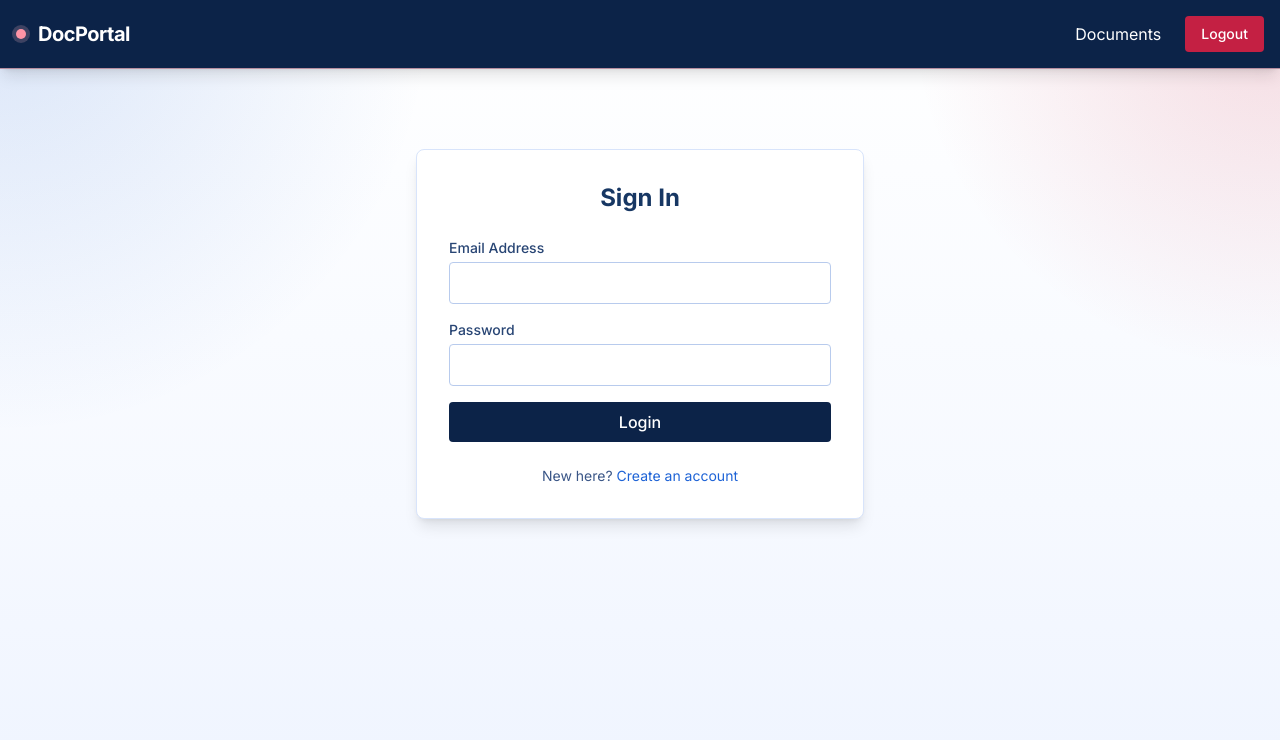
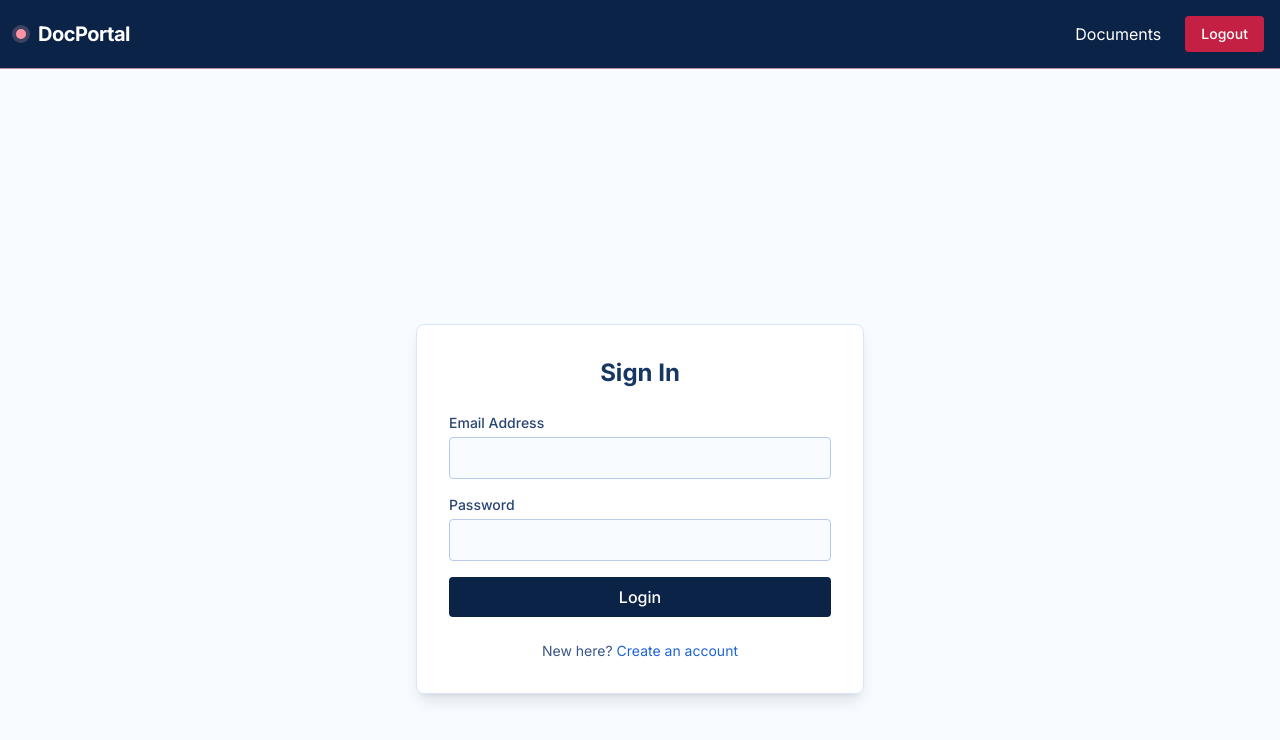
Before and after one commit to kattasuryavardhanreddy/docman, a Next.js app in the folder Frontend/docman/: page /login in a window 1280 px wide. Shown: the top 740 px of the page. Built offline with nearby package versions, Linux system fonts and the light colour scheme.

Commit message:
Refactor login page layout and input styles
Updated the login page layout and improved styling for input fields.

```diff
--- a/Frontend/docman/app/login/page.js
+++ b/Frontend/docman/app/login/page.js
@@ -33,23 +33,45 @@ export default function LoginPage() {
   }
 
   return (
-    <div className="flex items-center justify-center pt-20">
-      <div className="bg-white p-8 rounded-lg shadow-lg w-full max-w-md border border-slate-200">
+    <div className="flex items-center justify-center pt-20 bg-slate-50 min-h-screen">
+      <div className="bg-white/90 p-8 rounded-lg shadow-lg w-full max-w-md border border-slate-200 backdrop-blur-sm">
         <h1 className="text-2xl font-bold mb-6 text-slate-800 text-center">Sign In</h1>
+
         <form onSubmit={handleSubmit} className="space-y-4">
           <div>
-            <label className="block text-sm font-medium text-slate-700">Email Address</label>
-            <input name="email" type="email" required className="mt-1 block w-full border border-slate-300 rounded px-3 py-2 focus:ring-slate-500 focus:border-slate-500" />
+            <label className="block text-sm font-medium text-slate-700">
+              Email Address
+            </label>
+            <input
+              name="email"
+              type="email"
+              required
+              className="mt-1 block w-full border border-slate-300 rounded px-3 py-2 bg-slate-50 focus:ring-slate-500 focus:border-slate-500"
+            />
           </div>
+
           <div>
-            <label className="block text-sm font-medium text-slate-700">Password</label>
-            <input name="password" type="password" required className="mt-1 block w-full border border-slate-300 rounded px-3 py-2 focus:ring-slate-500 focus:border-slate-500" />
+            <label className="block text-sm font-medium text-slate-700">
+              Password
+            </label>
+            <input
+              name="password"
+              type="password"
+              required
+              className="mt-1 block w-full border border-slate-300 rounded px-3 py-2 bg-slate-50 focus:ring-slate-500 focus:border-slate-500"
+            />
           </div>
+
           {error && <p className="text-red-500 text-sm">{error}</p>}
-          <button disabled={loading} className="w-full bg-slate-900 text-white py-2 rounded font-medium hover:bg-slate-800 transition-colors disabled:opacity-50">
+
+          <button
+            disabled={loading}
+            className="w-full bg-slate-900 text-white py-2 rounded font-medium hover:bg-slate-800 transition-colors disabled:opacity-50"
+          >
             {loading ? "Authenticating..." : "Login"}
           </button>
         </form>
+
         <p className="mt-6 text-center text-sm text-slate-600">
           {REGISTRATION_ENABLED ? (
             <>
```
